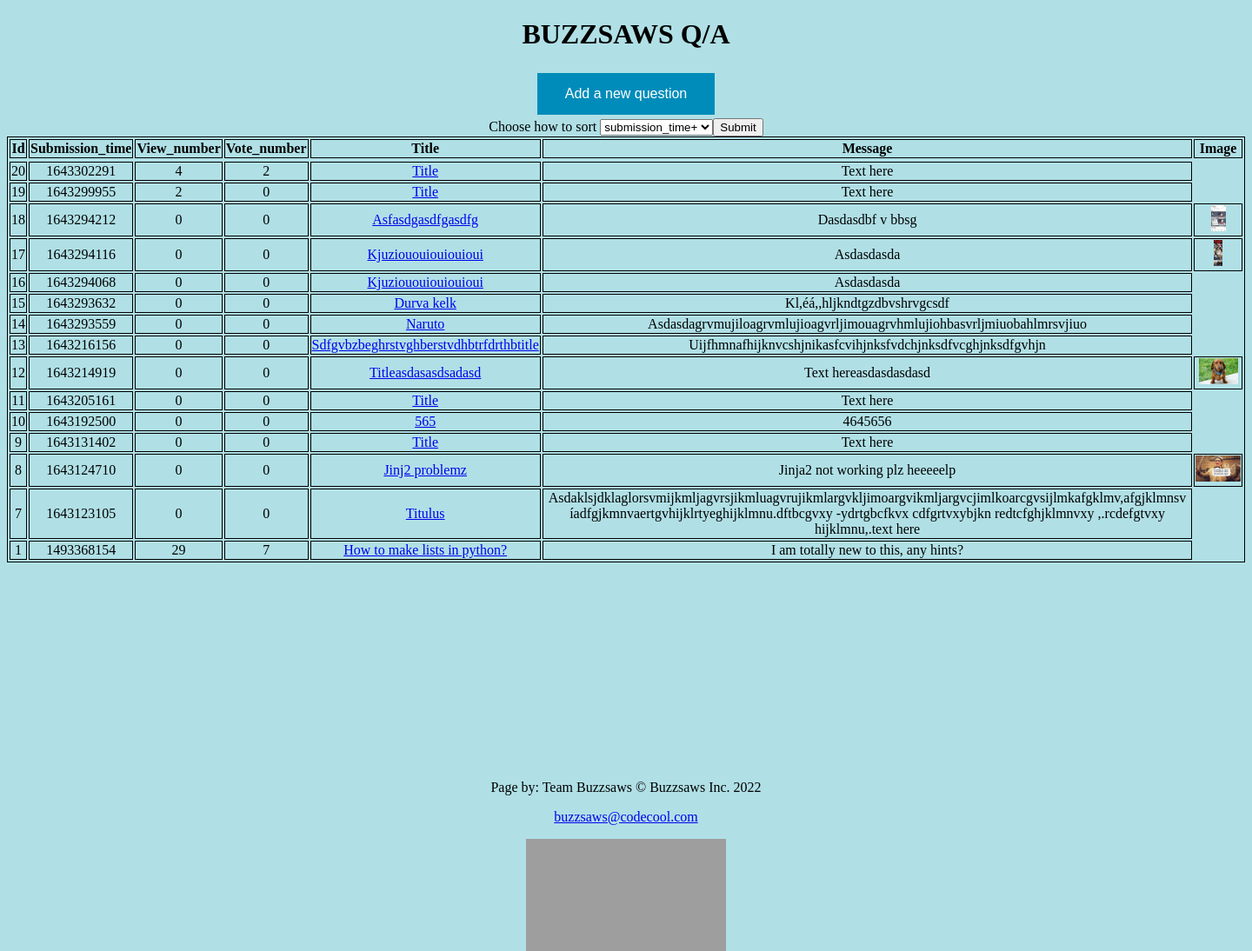
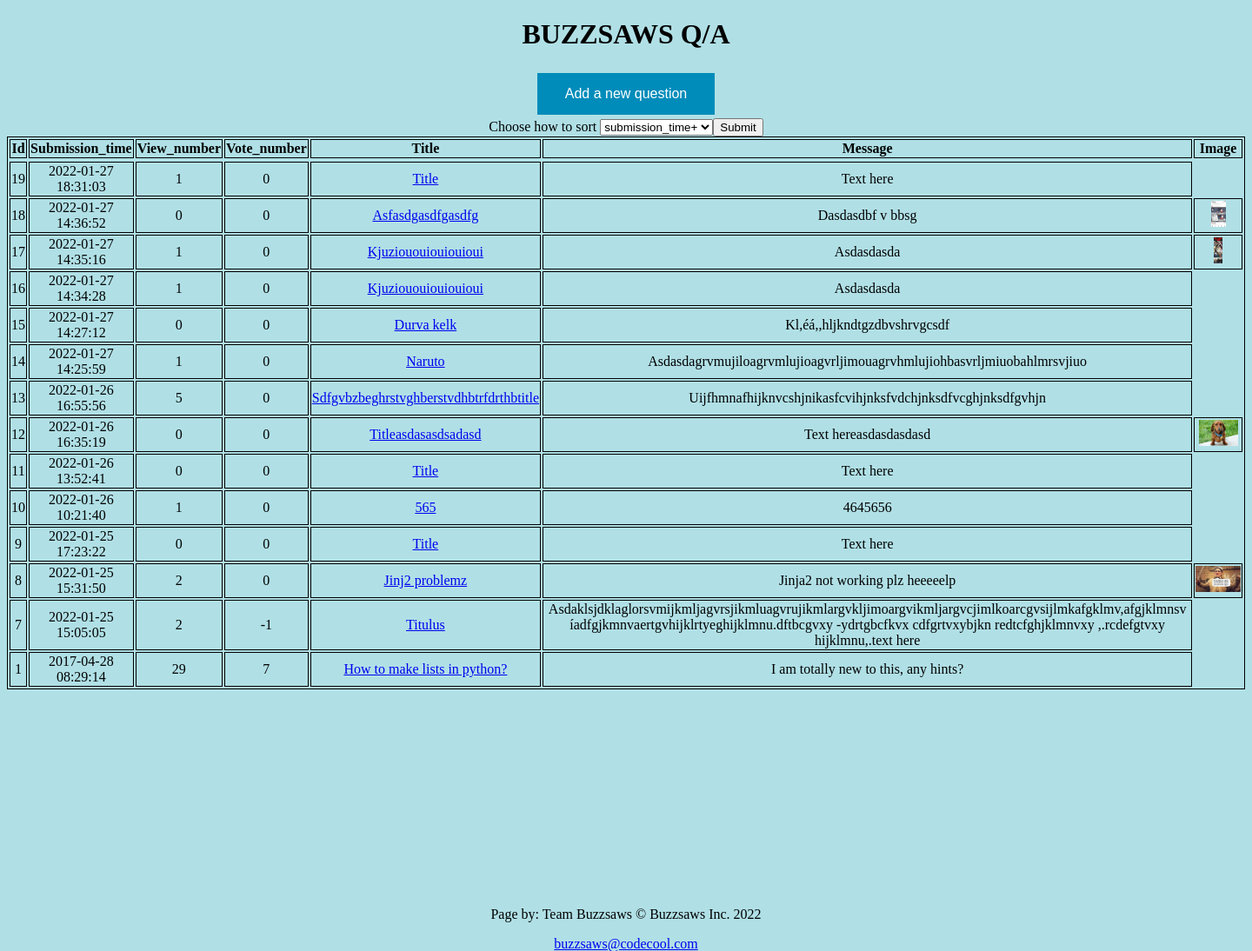
Before and after one commit to karcagiakos/ask-mate-3, a Flask app: page / in a window 1440 px wide. Shown: the top 1094 px of the page at 87% size. Run offline with Flask 2, Linux system fonts and the light colour scheme; grey boxes are pictures that could not be loaded.

Commit message:
convert date

```diff
--- a/connection.py
+++ b/connection.py
@@ -80,3 +80,9 @@ def new_answer(id, message, file_name):
         saved_data['image'] = file_name
     answers.append(saved_data)
     write_answer(answers)
+
+
+def datetime_format(data):
+    for dicts in data:
+        dicts['submission_time'] = datetime.datetime.fromtimestamp(int(dicts['submission_time']))
+    return data
--- a/sample_data/question.csv
+++ b/sample_data/question.csv
@@ -1,16 +1,15 @@
 id,submission_time,view_number,vote_number,title,message,image
-20,1643302291,4,2,Title,Text here,0
-19,1643299955,2,0,Title,Text here,0
+19,1643308263,1,0,Title,Text here,0
 18,1643294212,0,0,asfasdgasdfgasdfg,dasdasdbf v bbsg,IMG_1056.png
-17,1643294116,0,0,kjuziououiouiouioui,asdasdasda,02my7u1op1c81.jpg
-16,1643294068,0,0,kjuziououiouiouioui,asdasdasda,0
+17,1643294116,1,0,kjuziououiouiouioui,asdasdasda,02my7u1op1c81.jpg
+16,1643294068,1,0,kjuziououiouiouioui,asdasdasda,0
 15,1643293632,0,0,durva kelk,"kl,éá,,hljkndtgzdbvshrvgcsdf",0
-14,1643293559,0,0,Naruto,asdasdagrvmujiloagrvmlujioagvrljimouagrvhmlujiohbasvrljmiuobahlmrsvjiuo,0
-13,1643216156,0,0,sdfgvbzbeghrstvghberstvdhbtrfdrthbtitle,uijfhmnafhijknvcshjnikasfcvihjnksfvdchjnksdfvcghjnksdfgvhjn,0
+14,1643293559,1,0,Naruto,asdasdagrvmujiloagrvmlujioagvrljimouagrvhmlujiohbasvrljmiuobahlmrsvjiuo,0
+13,1643216156,5,0,sdfgvbzbeghrstvghberstvdhbtrfdrthbtitle,uijfhmnafhijknvcshjnikasfcvihjnksfvdchjnksdfvcghjnksdfgvhjn,0
 12,1643214919,0,0,titleasdasasdsadasd,Text hereasdasdasdasd,insert-image-funny-dog.jpg
 11,1643205161,0,0,title,Text here,0
-10,1643192500,0,0,565,4645656,0
+10,1643192500,1,0,565,4645656,0
 9,1643131402,0,0,title,Text here,0
-8,1643124710,0,0,Jinj2 problemz,Jinja2 not working plz heeeeelp,250478154_10226247385274764_2585792232334092657_n.jpg
-7,1643123105,0,0,titulus,"asdaklsjdklaglorsvmijkmljagvrsjikmluagvrujikmlargvkljimoargvikmljargvcjimlkoarcgvsijlmkafgklmv,afgjklmnsv íadfgjkmnvaertgvhijklrtyeghijklmnu.dftbcgvxy -ydrtgbcfkvx cdfgrtvxybjkn redtcfghjklmnvxy ,.rcdefgtvxy hijklmnu,.Text here",0
+8,1643124710,2,0,Jinj2 problemz,Jinja2 not working plz heeeeelp,250478154_10226247385274764_2585792232334092657_n.jpg
+7,1643123105,2,-1,titulus,"asdaklsjdklaglorsvmijkmljagvrsjikmluagvrujikmlargvkljimoargvikmljargvcjimlkoarcgvsijlmkafgklmv,afgjklmnsv íadfgjkmnvaertgvhijklrtyeghijklmnu.dftbcgvxy -ydrtgbcfkvx cdfgrtvxybjkn redtcfghjklmnvxy ,.rcdefgtvxy hijklmnu,.Text here",0
 1,1493368154,29,7,How to make lists in Python?,"I am totally new to this, any hints?",0
--- a/server.py
+++ b/server.py
@@ -1,7 +1,7 @@
 from flask import Flask, flash, render_template, redirect, request, url_for
 import connection
 import datetime
-import time
+import jinja2
 from werkzeug.utils import secure_filename
 import os
 
@@ -9,36 +9,38 @@ ALLOWED_EXTENSIONS = {'png', 'jpg'}
 
 app = Flask(__name__)
 app.config['UPLOAD_FOLDER'] = '/static/images'
+env = jinja2.Environment()
+
+# @app.template_filter('datetimeformat')
+def datetime_format(value, format='%Y/%m/%d %H:%M:%S'):
+    return value.strftime(format)
+
+
+
+env.filters['datetime_format'] = datetime_format
 
 @app.route("/", methods=['GET', 'POST'])
-def main():
-    data = connection.read_questions()
-    if request.method == 'POST':
-        ordering_by = request.form['headers']
-        if ordering_by == 'view_number' or ordering_by == 'vote_number':
-            data = sorted(data, key=lambda x: int(x[ordering_by]))
-        # connection.write_questions(data)
-        else:
-            data = sorted(data, key=lambda x: x[ordering_by].capitalize())
-        return render_template('main_page.html', data=data)
-    return render_template('main_page.html', data=data)
-
-
 @app.route("/list", methods=['GET', 'POST'])
 def list_questions(sort_by='submission_time'):
+    # date_time = datetime.datetime.fromtimestamp()
     data = connection.read_questions()
+    data = connection.datetime_format(data)
     if request.method == 'POST':
         ordering_by = request.form['headers'][:-1]
         if request.form['headers'][-1] == '+':
             if ordering_by == 'view_number' or ordering_by == 'vote_number':
                 data = sorted(data, key=lambda x: int(x[ordering_by]))
         # connection.write_questions(data)
+            elif ordering_by == 'submission_time':
+                data = sorted(data, key=lambda x: x[ordering_by])
             else:
                 data = sorted(data, key=lambda x: x[ordering_by].capitalize())
         else:
             if ordering_by == 'view_number' or ordering_by == 'vote_number':
                 data = sorted(data, key=lambda x: int(x[ordering_by]))[::-1]
             # connection.write_questions(data)
+            elif ordering_by == 'submission_time':
+                data = sorted(data, key=lambda x: x[ordering_by], reverse=True)
             else:
                 data = sorted(data, key=lambda x: x[ordering_by].capitalize())[::-1]
         return render_template('main_page.html', data=data)
@@ -59,7 +61,8 @@ def get_answers(id):
     for dicts in answers:
         if int(dicts['question_id']) == int(id):
             answer.append(dicts)
-    return render_template('display_questions.html', id=id,questions=questions, answers=answers, question=question, answer=answer)
+    answer = connection.datetime_format(answer)
+    return render_template('display_questions.html', datetime=datetime, id=id,questions=questions, answers=answers, question=question, answer=answer)
 
 @app.route("/questions/<int:id>/new-answer", methods=['GET', 'POST'])
 def get_new_answers(id):
--- a/templates/main_page.html
+++ b/templates/main_page.html
@@ -47,6 +47,8 @@
     {% for key, value in dicts.items() %}
     {% if key == 'title' %}
     <td><a id="{{ dicts['id'] }}" href="/questions/{{ dicts['id'] }}">{{ value.capitalize() }}</a></td>
+    {% elif key == 'submission_time' %}
+       <td> {{ value }} </td>
     {% elif key == 'image' %}
     {% if value != '0' %}
     <td><a id="{{ dicts['id'] }}" href="/static/images/{{ dicts['image'] }}"><img
```
Also changed, not shown: sample_data/answer.csv (+5 -5 lines).
